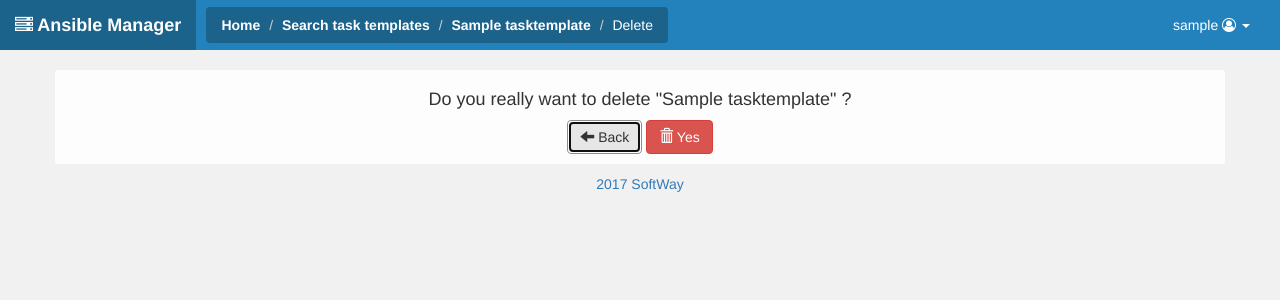
After one commit to telminov/ansible-manager, a Django app: page /task_templates/1/delete/ in a window 1280 px wide. The commit adds this page. Shown: the top 300 px of the page. Run offline with Django 3.2, Linux system fonts and the light colour scheme; a user stored in the database is signed in; tables that the repository leaves empty hold one stand-in row (values such as "Sample post"); parts of the project's set-up code (start-up, migrations or seed data) failed here and were passed over; some libraries are stand-ins or nearby versions.

Commit message:
#2 Task Templates

```diff
--- a/core/models.py
+++ b/core/models.py
@@ -1,3 +1,5 @@
+import os
+
 from django.db import models
 
 
@@ -41,3 +43,31 @@ class Host(models.Model):
 
     def __str__(self):
         return '%s (%s)' % (self.name, self.address) if self.name else self.address
+
+
+class TaskTemplate(models.Model):
+    name = models.CharField(max_length=255, verbose_name='Name')
+    description = models.TextField(verbose_name='Description', blank=True)
+    playbook = models.FilePathField(verbose_name='Playbook path')
+    hosts = models.ManyToManyField(Host, verbose_name='Hosts', related_name='task_templates')
+    host_groups = models.ManyToManyField(HostGroup, verbose_name='HostGroups', related_name='task_templates')
+    vars = models.ManyToManyField(Variable, verbose_name='Variables', related_name='task_templates')
+
+    class Meta:
+        permissions = (
+            ('view_task_template', 'View Task Template'),
+        )
+
+    def __str__(self):
+        return self.name
+
+    def get_actual_hosts(self):
+        host_ids = list(self.hosts.values_list('id', flat=True))
+        for group in self.host_groups.all():
+            host_ids.extend(list(group.hosts.values_list('id', flat=True)))
+
+        hosts = Host.objects.filter(id__in=set(host_ids))
+        return hosts
+
+    def get_playbook_name(self):
+        return os.path.basename(self.playbook)
--- a/core/static/core/css/style.css
+++ b/core/static/core/css/style.css
@@ -23,32 +47,8 @@ body{
     font-weight: bold;
 }
 .navbar-default .navbar-brand:hover{
-    color: rgba(255, 255, 255, 0.77);
+    color: rgb(255, 255, 255);
 }
-
-.navbar-default .navbar-nav li a{
-    color: white;
-}
-
-.navbar-default .navbar-nav li a:hover{
-    color: rgba(255, 255, 255, 0.77);
-}
-
-.navbar-default .navbar-nav li a:focus{
-    color: rgba(255, 255, 255, 0.77);
-}
-
-.navbar-default .navbar-nav li:active{
-    color: rgba(255, 255, 255, 0.77);
-}
-
-.navbar-default .dropdown-menu li a{
-    color: black;
-}
-.navbar-default .dropdown-menu li a:hover{
-    color: black;
-}
-
 
 .head-breadcrumbs{
     margin: 7px 0 0 0 ;
@@ -59,7 +59,7 @@ body{
     color: white;
     font-weight: bold;
 }
-
+#index_menu a,
 .head-breadcrumbs .active{
     color: white;
 }
--- a/core/templates/core/base.html
+++ b/core/templates/core/base.html
@@ -5,7 +5,7 @@
     <meta charset="UTF-8">
     <title>{{ title|default:"Ansible Manager" }}</title>
 
-    <link href="/node_modules/bootstrap/dist/css/bootstrap.min.css" rel="stylesheet">
+    <link href="/node_modules/bootstrap/dist/css/bootstrap.css" rel="stylesheet">
     <link href="/node_modules/select2/dist/css/select2.min.css" rel="stylesheet">
     <link href="/node_modules/select2-bootstrap-theme/dist/select2-bootstrap.min.css" rel="stylesheet">
     <link href="/node_modules/font-awesome/css/font-awesome.min.css" rel="stylesheet">
@@ -30,10 +30,11 @@
     <div class="container-fluid">
         <div class="navbar-header">
             <a class="navbar-brand" href="{% url 'index' %}">
+                <i class="fa fa-server"></i>
                 Ansible Manager
             </a>
             {% if breadcrumbs %}
-                <ol class="breadcrumb navbar-text head-breadcrumbs">
+                <ol class="breadcrumb navbar-text head-breadcrumbs" style="margin-left: 10px">
                     {% for label, url in breadcrumbs %}
                         {% if url %}
                             <li><a href="{{ url }}">{{ label }}</a></li>
@@ -48,11 +49,11 @@
         <div class="collapse navbar-collapse" id="bs-example-navbar-collapse-1">
 
             <ul class="nav navbar-nav navbar-right">
-                <li class="disabled"><a href="#">About</a></li>
                 {% if user.is_authenticated %}
                     <li class="dropdown">
                         <a href="#" class="dropdown-toggle" data-toggle="dropdown" role="button" aria-haspopup="true"
-                           aria-expanded="false">{{ user }} <span class="caret"></span></a>
+                           aria-expanded="false">
+                            {{ user }} <i class="fa fa-user-circle-o"></i> <span class="caret"></span></a>
                         <ul class="dropdown-menu">
                             <li><a href="{% url 'logout' %}">
                                 <i class="glyphicon glyphicon-log-out"></i>
@@ -61,6 +62,7 @@
                         </ul>
                     </li>
                 {% else %}
+                    <li class="disabled"><a href="#">About</a></li>
                     <li><a href="{% url 'login' %}">
                         <i class="glyphicon glyphicon-log-in"></i>
                         Sing In
--- a/core/templates/core/index.html
+++ b/core/templates/core/index.html
@@ -10,6 +10,10 @@
                 <li role="presentation"><a href="{% url 'host_group_search' %}">
                     <i class="fa fa-folder-o"></i>
                     Host Groups</a>
+                </li>
+                <li role="presentation"><a href="{% url 'task_template_search' %}">
+                    <i class="fa fa-list-ol"></i>
+                    Task Templates</a>
                 </li>
             </ul>
         </div>
--- /dev/null
+++ b/core/templates/core/task_template/delete.html
@@ -0,0 +1 @@
+{% extends 'core/base_delete.html' %}
--- a/core/urls.py
+++ b/core/urls.py
@@ -3,6 +3,7 @@ from django.conf.urls import url
 from core.views import views
 from core.views import host
 from core.views import host_group
+from core.views import task_template
 
 urlpatterns = [
     url(r'^$', views.index, name='index'),
@@ -16,4 +17,9 @@ urlpatterns = [
     url(r'^host_groups/create/$', host_group.edit, name='host_group_create'),
     url(r'^host_groups/(?P<pk>\d+)/$', host_group.edit, name='host_group_update'),
     url(r'^host_groups/(?P<pk>\d+)/delete/$', host_group.delete, name='host_group_delete'),
+
+    url(r'^task_templates/$', task_template.search, name='task_template_search'),
+    url(r'^task_templates/create/$', task_template.edit, name='task_template_create'),
+    url(r'^task_templates/(?P<pk>\d+)/$', task_template.edit, name='task_template_update'),
+    url(r'^task_templates/(?P<pk>\d+)/delete/$', task_template.delete, name='task_template_delete'),
 ]
--- /dev/null
+++ b/core/views/task_template.py
@@ -0,0 +1,100 @@
+from django.shortcuts import redirect
+from django.urls import reverse
+from django.urls import reverse_lazy
+
+import core.forms.task_template
+
+from core import models
+from core.generic import mixins
+from core.generic import views
+
+
+class Search(mixins.PermissionRequiredMixin, mixins.FormMixin, views.ListView):
+    template_name = 'core/task_template/search.html'
+    form_class = core.forms.task_template.Search
+    paginate_by = 20
+    title = 'Search task templates'
+    model = models.TaskTemplate
+    permission_required = 'core.view_task_template'
+
+    def get_breadcrumbs(self):
+        return (
+            ('Home', reverse('index')),
+            (self.get_title(), '')
+        )
+
+    def get_queryset(self):
+        queryset = super().get_queryset()
+        form = self.get_form()
+        if form.is_valid():
+            name = form.cleaned_data.get('name')
+            hosts = form.cleaned_data.get('hosts')
+            host_groups = form.cleaned_data.get('host_groups')
+
+            if name:
+                queryset = queryset.filter(name__icontains=name)
+
+            if hosts:
+                queryset = queryset.filter(hosts__in=hosts)
+
+            if host_groups:
+                queryset = queryset.filter(host_groups__in=host_groups)
+        return queryset
+search = Search.as_view()
+
+
+class Edit(mixins.PermissionRequiredMixin, mixins.FormAndModelFormsetMixin, views.EditView):
+    template_name = 'core/task_template/edit.html'
+    form_class = core.forms.task_template.Edit
+    model = models.TaskTemplate
+    formset_model = models.Variable
+    permission_required = 'core.add_task_template'
+    success_url = reverse_lazy('task_template_search')
+    title_create = 'Create Task Template'
+
+    def get_form_kwargs(self):
+        kwargs = super().get_form_kwargs()
+        kwargs['instance'] = self.get_object()
+        return kwargs
+
+    def get_formset_initial(self):
+        initial = self.formset_model.objects.none()
+        obj = self.get_object()
+        if obj:
+            initial = self.formset_model.objects.filter(task_templates__in=[obj, ])
+        return initial
+
+    def get_breadcrumbs(self):
+        return (
+            ('Home', reverse('index')),
+            ('Search task templates', reverse('task_template_search')),
+            (self.get_title(), '')
+        )
+
+    def form_valid(self, form, formset):
+        self.object = form.save()
+        variables = formset.save()
+        self.object.vars.add(*variables)
+        return redirect(self.get_success_url())
+edit = Edit.as_view()
+
+
+class Delete(mixins.PermissionRequiredMixin, views.DeleteView):
+    template_name = 'core/task_template/delete.html'
+    model = models.TaskTemplate
+    permission_required = 'core.delete_task_template'
+    success_url = reverse_lazy('task_template_search')
+
+    def get_title(self):
+        obj = self.get_object()
+        return "Delete %s" % obj
+
+    def get_breadcrumbs(self):
+        obj = self.get_object()
+        return (
+            ('Home', reverse('index')),
+            ('Search task templates', reverse('task_template_search')),
+            (str(obj), reverse('task_template_update', kwargs={'pk': obj.id})),
+            ('Delete', '')
+        )
+delete = Delete.as_view()
--- a/project/settings.py
+++ b/project/settings.py
@@ -141,6 +141,7 @@ LOGIN_EXEMPT_URLS = (
     r'/api/',
 )
 
+ANSIBLE_PLAYBOOKS_PATH = '/home/user/ansible_playbooks'
 
 try:
     from project.local_settings import *
```
Also changed, not shown: other parts of core/static/core/css/style.css (+24 -8 lines), core/forms/task_template.py (added, +25 -0 lines), core/templates/core/task_template/edit.html (added, +49 -0 lines), core/templates/core/task_template/search.html (added, +28 -0 lines), core/migrations/0002_tasktemplate.py (added). Lines whose indentation alone changed are shown as unchanged.
